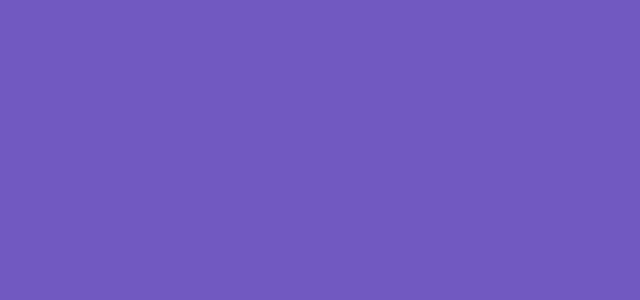
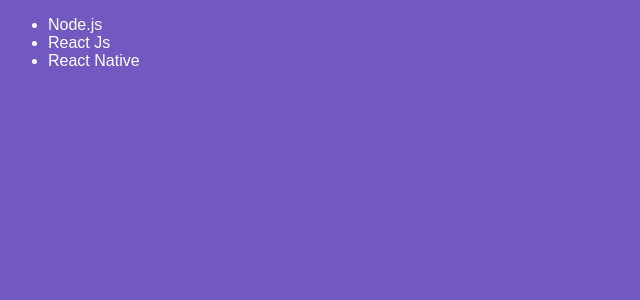
Before and after one commit to Rafael-Prado/Introdu-oReactBootcamp, a React app: page / in a window 1280 px wide. Shown: the top 300 px of the page, without its empty margins (0-640 px from the left). Built offline with nearby package versions, Linux system fonts and the light colour scheme.

Commit message:
Adicionado componets de class

```diff
--- a/babel.config.js
+++ b/babel.config.js
@@ -3,4 +3,7 @@
     "@babel/preset-env",
     "@babel/preset-react"
   ],
+  plugins: [
+     '@babel/plugin-proposal-class-properties'
+  ]
 };
--- a/package.json
+++ b/package.json
@@ -9,6 +9,7 @@
   },
   "devDependencies": {
     "@babel/core": "^7.6.0",
+    "@babel/plugin-proposal-class-properties": "^7.5.5",
     "@babel/preset-env": "^7.6.0",
     "@babel/preset-react": "^7.0.0",
     "babel-loader": "^8.0.6",
--- a/src/App.js
+++ b/src/App.js
@@ -1,8 +1,9 @@
 import React from 'react';
 import './App.css';
+import TechList from './components/TechList';
 
 function App(){
-  return <img src="" whidth="200"/>
+  return <TechList/>
 }
 
 export default App;
--- /dev/null
+++ b/src/components/TechList.js
@@ -0,0 +1,20 @@
+import React, { Component } from 'react'
+
+class TechList extends Component {
+  state = {
+    techs:[
+      'Node.js',
+      'React Js',
+      'React Native',
+    ]
+   };
+  render(){
+    return(
+      <ul>
+        { this.state.techs.map(tech => <li key={tech}>{tech}</li>)}
+      </ul>
+    )
+  }
+}
+
+export default TechList;
```
Also changed, not shown: 1 other file (tests, documents, lock files or other folders).
